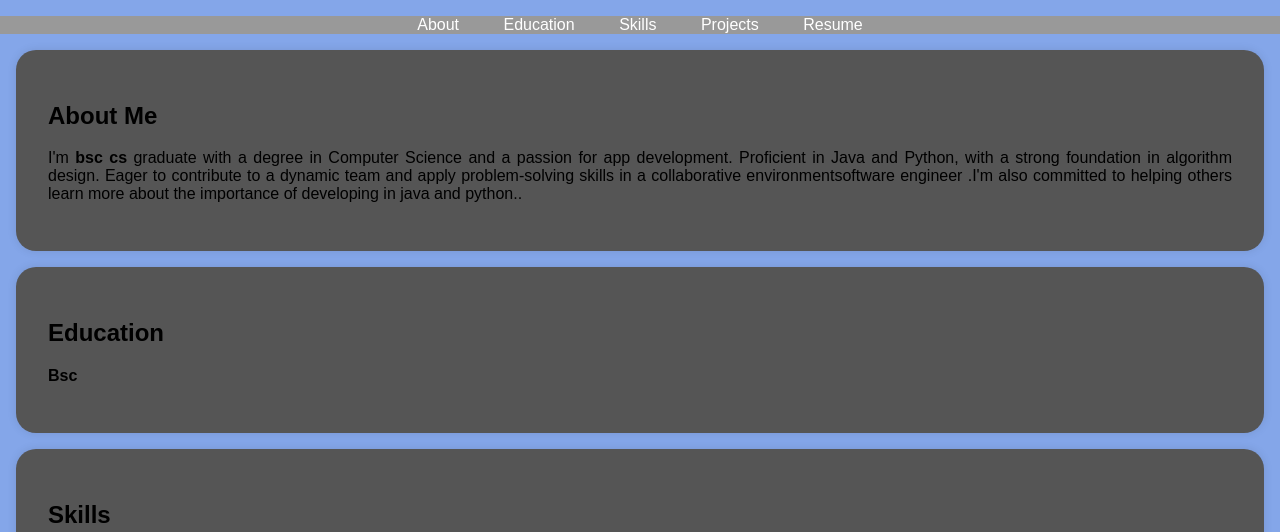
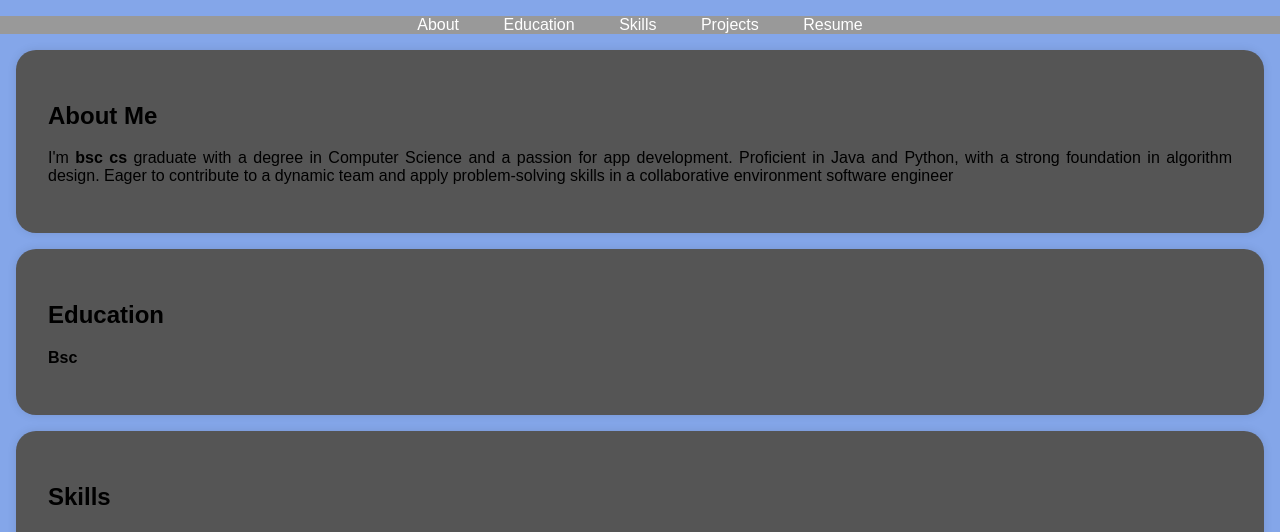
Before and after one commit to Bala169/Digital-Portfolio-, a plain HTML site: page index.html in a window 1280 px wide. Shown: the part 197-729 px from the top of the page. Drawn offline with Linux system fonts and the light colour scheme.

Commit message:
Update index.html

```diff
--- a/index.html
+++ b/index.html
@@ -123,7 +123,7 @@
     <section id="about">
         <div class="section-content">
             <h2>About Me</h2>
-            <p>I'm <b> bsc cs</b> graduate with a degree in Computer Science and a passion for app development. Proficient in Java and Python, with a strong foundation in algorithm design. Eager to contribute to a dynamic team and apply problem-solving skills in a collaborative environmentsoftware engineer .I'm also committed to helping others learn more about the importance of developing in java and python.. <b></p>
+            <p>I'm <b> bsc cs</b> graduate with a degree in Computer Science and a passion for app development. Proficient in Java and Python, with a strong foundation in algorithm design. Eager to contribute to a dynamic team and apply problem-solving skills in a collaborative environment software engineer <b></p>
         </div>
     </section>
 
```
